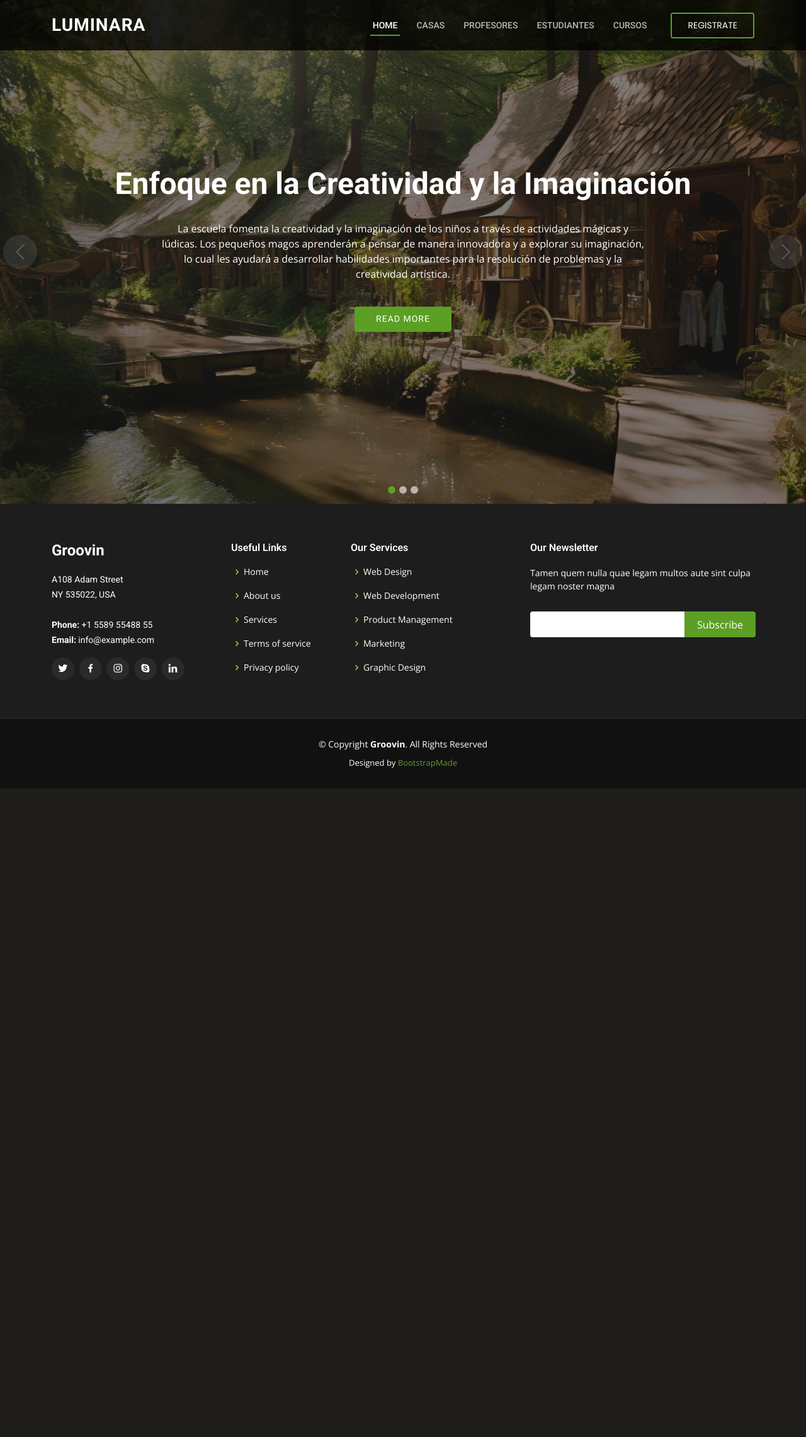
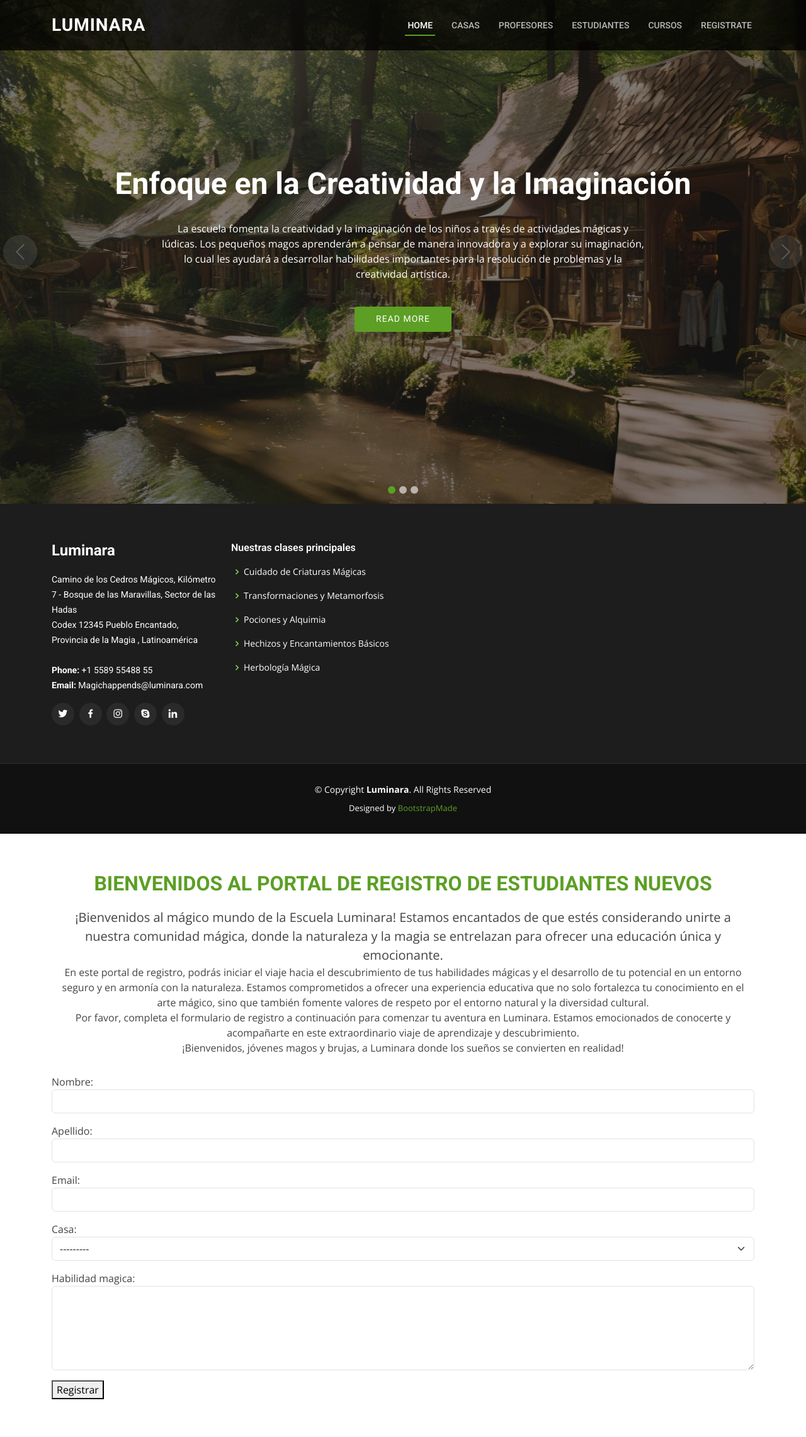
Before and after one commit to KarlaKumako/Entregaproyecto3Luminara, a Django app: template APPMagic/templates/Estudiante.html in a window 1280 px wide. Shown: the whole page at 63% size. Before the commit the page ends 1252 px from the top, so only its background shows below. Run offline with Django 5.2, Linux system fonts and the light colour scheme; the template is opened without the code that fills it: values that come from a table or form of the project are taken from there, others are empty; data comes from the database, SQL or seed files in the repository; some libraries are stand-ins or nearby versions.

Commit message:
se genera formulario de registro para estudiantes nuevos

```diff
--- /dev/null
+++ b/APPMagic/forms.py
@@ -0,0 +1,22 @@
+from django import forms
+from .models import Estudiante, Casa
+
+#class Estudianteformulario(forms.ModelForm):
+    #class Meta:
+        #model = Estudiante
+        #fields = ['nombre', 'apellido', 'email', 'casa', 'habilidad_magica']
+        #widgets = {
+            #'casa': forms.Select(choices=Casa.CASA_CHOICES),
+        #}
+
+class Estudianteformulario(forms.ModelForm):
+    class Meta:
+        model = Estudiante
+        fields = ['nombre', 'apellido', 'email', 'casa', 'habilidad_magica']
+        widgets = {
+            'nombre': forms.TextInput(attrs={'class': 'form-control'}),
+            'apellido': forms.TextInput(attrs={'class': 'form-control'}),
+            'email': forms.EmailInput(attrs={'class': 'form-control'}),
+            'casa': forms.Select(attrs={'class': 'form-select'}),
+            'habilidad_magica': forms.Textarea(attrs={'class': 'form-control', 'rows': 5}),
+        }
--- a/APPMagic/models.py
+++ b/APPMagic/models.py
@@ -1,4 +1,41 @@
 from django.db import models
+
+
+class Grupos(models.Model):
+    Aprendices_de_las_Estrellas = 'AES'
+    Exploradores_de_los_Encantos = 'EXE'
+    Guardianes_de_las_Criaturas = 'GCR'
+    Alquimistas_del_Bosque = 'ABO'
+    Maestros_de_la_Magia = 'MAM'
+
+    Grupos_CHOICES = [
+        (Aprendices_de_las_Estrellas, 'Aprendices_de_las_Estrellas'),
+        (Exploradores_de_los_Encantos, 'Exploradores_de_los_Encantos'),
+        (Guardianes_de_las_Criaturas, 'Guardianes_de_las_Criaturas'),
+        (Maestros_de_la_Magia, 'Maestros_de_la_Magia'),
+    ]
+
+    nombre = models.CharField(
+        max_length=3,
+        choices=Grupos_CHOICES,
+        unique=True,
+    )
+    descripcion = models.TextField()
+
+    def __str__(self):
+        return self.get_nombre_display()
+
+    def __str__(self):
+        return self.nombre
+
+
+class Curso(models.Model):
+    Curso = models.CharField(max_length=100)
+    FIELDNAME= models.ManyToManyField(Grupos)
+    descripcion = models.TextField()
+
+    def __str__(self):
+        return self.nombre
 
 
 class Profesor(models.Model):
@@ -6,15 +43,35 @@ class Profesor(models.Model):
     apellido = models.CharField(max_length=30)
     email = models.EmailField(null=True)
     profesion = models.CharField(max_length=30)
+    FIELDNAME= models.ManyToManyField(Curso)
     hechizo_favorito = models.CharField(max_length=100, null=True)  # Nuevo hechizo favorito
     criatura_magica = models.CharField(max_length=100, null=True)  # Criatura mágica favorita
 
     def __str__(self):
-        return f'{self.nombre} {self.apellido} - {self.profesion}'
+        return f'{self.nombre} {self.apellido} - {self.profesion} {self.email} {self.hechizo_favorito} {self.criatura_magica}'
 
 class Casa(models.Model):
-    nombre = models.CharField(max_length=100)
+    GRYFFINDOR = 'Gryffindor'
+    HUFFLEPUFF = 'Hufflepuff'
+    RAVENCLAW = 'Ravenclaw'
+    SLYTHERIN = 'Slytherin'
+
+    CASA_CHOICES = [
+        (GRYFFINDOR, 'Gryffindor'),
+        (HUFFLEPUFF, 'Hufflepuff'),
+        (RAVENCLAW, 'Ravenclaw'),
+        (SLYTHERIN, 'Slytherin'),
+    ]
+
+    nombre = models.CharField(
+        max_length=10,
+        choices=CASA_CHOICES,
+        unique=True,
+    )
     descripcion = models.TextField()
+
+    def __str__(self):
+        return self.get_nombre_display()
 
     def __str__(self):
         return self.nombre
@@ -27,13 +84,4 @@ class Estudiante(models.Model):
     habilidad_magica = models.CharField(max_length=100, null=True)  # Nueva habilidad mágica
 
     def __str__(self):
-        return f'{self.nombre} {self.apellido}'
-
-class Curso(models.Model):
-    nombre = models.CharField(max_length=100)
-    descripcion = models.TextField()
-    profesor = models.ForeignKey(Profesor, on_delete=models.CASCADE)
-    duracion = models.IntegerField()
-
-    def __str__(self):
-        return self.nombre
+        return f'{self.nombre} {self.apellido} {self.email} {self.casa}{self.habilidad_magica}'
--- a/APPMagic/templates/Base.html
+++ b/APPMagic/templates/Base.html
@@ -49,12 +49,12 @@
 
       <nav id="navbar" class="navbar">
         <ul>
-          <li><a class="nav-link scrollto active" href="#hero">Home</a></li>
-          <li><a class="nav-link scrollto" href="{% url 'Casa' %}">Casas</a></li>
-          <li><a class="nav-link scrollto" href="{% url 'Profesor' %}">Profesores</a></li>
-          <li><a class="nav-link scrollto " href="{% url 'Estudiante' %}">Estudiantes</a></li>
-          <li><a class="nav-link scrollto" href="{% url 'Curso' %}">Cursos</a></li>
-          <li><a class="getstarted scrollto" href="#about">Registrate</a></li>
+          <li><a href="{% url 'Home' %}" class="active">Home<br></a></li>
+          <li><a href="{% url 'Casa' %}">Casas</a></li>
+          <li><a href="{% url 'Profesor' %}">Profesores</a></li>
+          <li><a href="{% url 'Estudiante' %}">Estudiantes</a></li>
+          <li><a href="{% url 'Curso' %}">Cursos</a></li>
+          <li><a href="{% url 'Registrate' %}">Registrate</a></li>
         </ul>
         <i class="bi bi-list mobile-nav-toggle"></i>
       </nav><!-- .navbar -->
@@ -136,12 +136,14 @@
 
           <div class="col-lg-3 col-md-6">
             <div class="footer-info">
-              <h3>Groovin</h3>
+              <h3>Luminara</h3>
               <p>
-                A108 Adam Street <br>
-                NY 535022, USA<br><br>
+                Camino de los Cedros Mágicos, Kilómetro 7 - Bosque de las Maravillas, Sector de las Hadas <br>
+                Codex 12345
+                Pueblo Encantado, Provincia de la Magia
+                , Latinoamérica<br><br>
                 <strong>Phone:</strong> +1 5589 55488 55<br>
-                <strong>Email:</strong> info@example.com<br>
+                <strong>Email:</strong> Magichappends@luminara.com<br>
               </p>
               <div class="social-links mt-3">
                 <a href="#" class="twitter"><i class="bx bxl-twitter"></i></a>
@@ -153,44 +155,23 @@
             </div>
           </div>
 
-          <div class="col-lg-2 col-md-6 footer-links">
-            <h4>Useful Links</h4>
+          <div class="col-lg-3 col-md-6 footer-links">
+            <h4>Nuestras clases principales</h4>
             <ul>
-              <li><i class="bx bx-chevron-right"></i> <a href="#">Home</a></li>
-              <li><i class="bx bx-chevron-right"></i> <a href="#">About us</a></li>
-              <li><i class="bx bx-chevron-right"></i> <a href="#">Services</a></li>
-              <li><i class="bx bx-chevron-right"></i> <a href="#">Terms of service</a></li>
-              <li><i class="bx bx-chevron-right"></i> <a href="#">Privacy policy</a></li>
+              <li><i class="bx bx-chevron-right"></i> <a href="#">Cuidado de Criaturas Mágicas</a></li>
+              <li><i class="bx bx-chevron-right"></i> <a href="#">Transformaciones y Metamorfosis</a></li>
+              <li><i class="bx bx-chevron-right"></i> <a href="#">Pociones y Alquimia</a></li>
+              <li><i class="bx bx-chevron-right"></i> <a href="#">Hechizos y Encantamientos Básicos</a></li>
+              <li><i class="bx bx-chevron-right"></i> <a href="#">Herbología Mágica</a></li>
             </ul>
           </div>
-
-          <div class="col-lg-3 col-md-6 footer-links">
-            <h4>Our Services</h4>
-            <ul>
-              <li><i class="bx bx-chevron-right"></i> <a href="#">Web Design</a></li>
-              <li><i class="bx bx-chevron-right"></i> <a href="#">Web Development</a></li>
-              <li><i class="bx bx-chevron-right"></i> <a href="#">Product Management</a></li>
-              <li><i class="bx bx-chevron-right"></i> <a href="#">Marketing</a></li>
-              <li><i class="bx bx-chevron-right"></i> <a href="#">Graphic Design</a></li>
-            </ul>
-          </div>
-
-          <div class="col-lg-4 col-md-6 footer-newsletter">
-            <h4>Our Newsletter</h4>
-            <p>Tamen quem nulla quae legam multos aute sint culpa legam noster magna</p>
-            <form action="" method="post">
-              <input type="email" name="email"><input type="submit" value="Subscribe">
-            </form>
-
-          </div>
-
         </div>
       </div>
     </div>
 
     <div class="container">
       <div class="copyright">
-        &copy; Copyright <strong><span>Groovin</span></strong>. All Rights Reserved
+        &copy; Copyright <strong><span>Luminara</span></strong>. All Rights Reserved
       </div>
       <div class="credits">
         <!-- All the links in the footer should remain intact. -->
@@ -218,3 +199,25 @@
 </body>
 
 </html>
+
+
+<section id="contact" class="contact">
+      <div class="container">
+
+        <div class="section-title">
+          <h2>Bienvenidos al Portal de Registro de Estudiantes Nuevos</h2>
+          <p class="lead">¡Bienvenidos al mágico mundo de la Escuela Luminara! Estamos encantados de que estés considerando unirte a nuestra comunidad mágica, donde la naturaleza y la magia se entrelazan para ofrecer una educación única y emocionante.</p>
+          <p>En este portal de registro, podrás iniciar el viaje hacia el descubrimiento de tus habilidades mágicas y el desarrollo de tu potencial en un entorno seguro y en armonía con la naturaleza. Estamos comprometidos a ofrecer una experiencia educativa que no solo fortalezca tu conocimiento en el arte mágico, sino que también fomente valores de respeto por el entorno natural y la diversidad cultural.</p>
+          <p>Por favor, completa el formulario de registro a continuación para comenzar tu aventura en Luminara. Estamos emocionados de conocerte y acompañarte en este extraordinario viaje de aprendizaje y descubrimiento.</p>
+          <p>¡Bienvenidos, jóvenes magos y brujas, a Luminara donde los sueños se convierten en realidad!</p>
+        </div>
+
+
+
+          <form action="{% url 'Registrate'%}" method="post" role="form"> {% csrf_token %}
+
+           {{form.as_p}}
+
+          <button type="submit"> Registrar </button>
+
+          </form>
--- a/APPMagic/urls.py
+++ b/APPMagic/urls.py
@@ -1,6 +1,6 @@
 from django.contrib import admin
 from django.urls import path, include
-from APPMagic.views import Profesor, Curso, Estudiante, Casa, home
+from APPMagic.views import Profesor, Curso, Estudiante, Casa, home, Registrate
 
 urlpatterns = [
     path('', home, name='Home'),
@@ -8,4 +8,5 @@ urlpatterns = [
     path('Estudiante/', Estudiante, name='Estudiante'),
     path('Profesor/', Profesor, name='Profesor'),
     path('Casa/', Casa, name='Casa'),
+    path('Registrate/', Registrate, name='Registrate'),
 ]
```
Also changed, not shown: APPMagic/__init__.py (+7 -0 lines), APPMagic/admin.py (+4 -9 lines), APPMagic/templates/Casa.html (+15 -6 lines), APPMagic/templates/Registrate.html (added, +55 -0 lines), APPMagic/views.py (+19 -10 lines), APPMagic/migrations/0001_initial.py (deleted), APPMagic/migrations/__init__.py (deleted), db.sqlite3.
